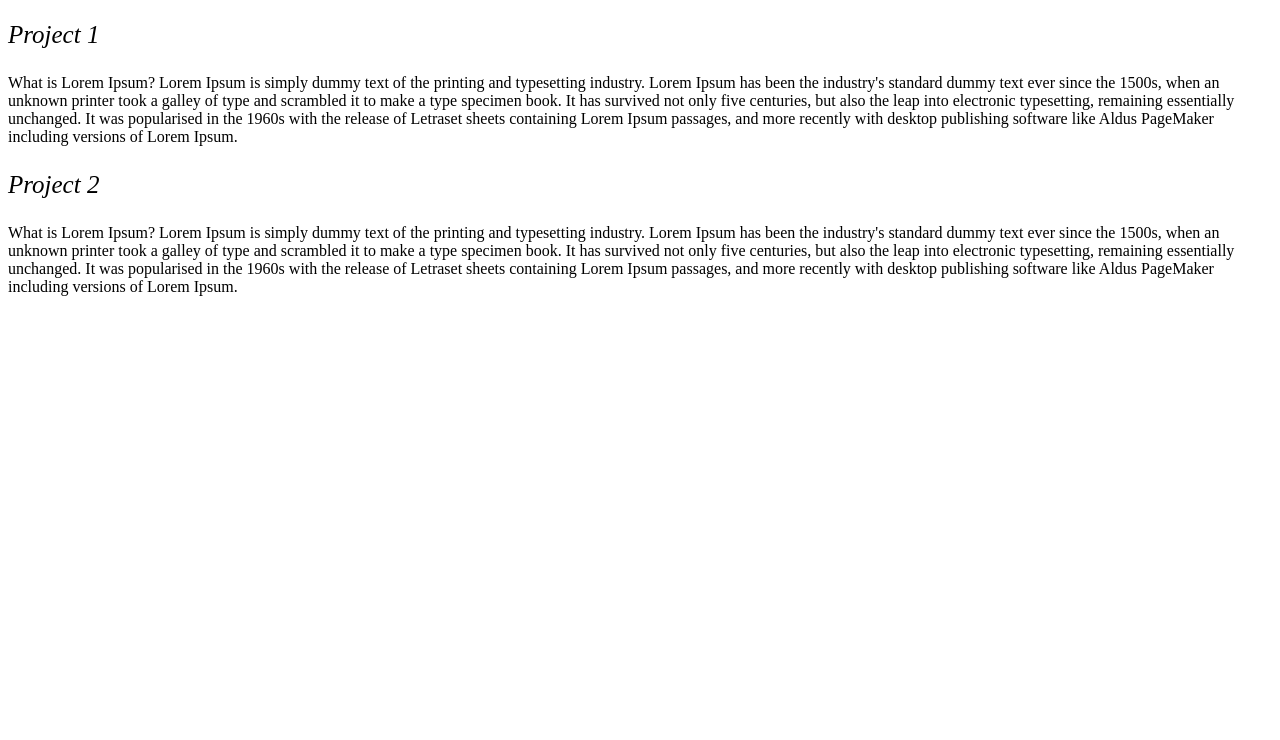
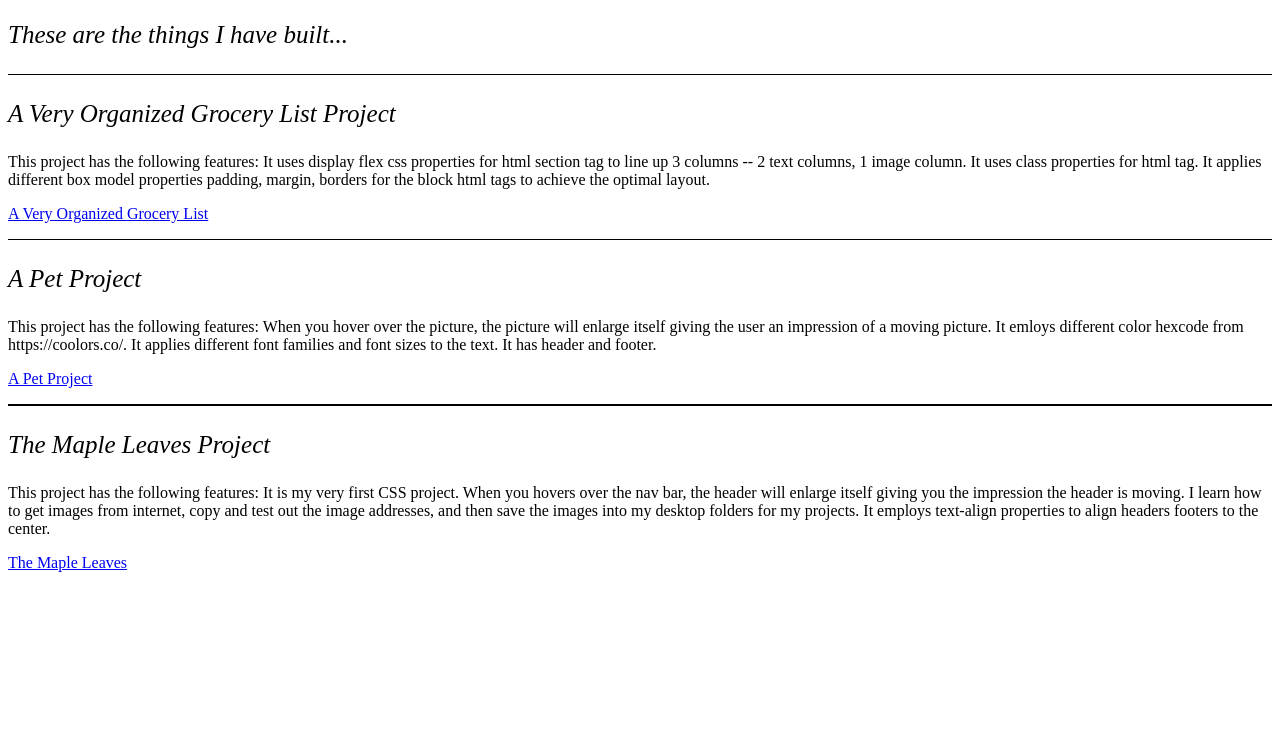
Before and after one commit to tuankthai/personal-website, a plain HTML site: page portfolio.html in a window 1280 px wide. Shown: the part 60-800 px from the top of the page. Drawn offline with Linux system fonts and the light colour scheme.

Commit message:
add content to portfolio.html

```diff
--- a/portfolio.html
+++ b/portfolio.html
@@ -19,7 +19,7 @@
 
                 <a href="./index.html" id="right">Home</a>
                 <a href="./about.html" id="right">About</a>
-                <a href="./portfolio.html" id="right">portfolio</a>
+                <a href="./portfolio.html" id="right">Portfolio</a>
             </div>
 
         </nav>
@@ -28,37 +28,45 @@
 
     </header>
 
+    <p id="intro_hd">These are the things I have built...</p>
 
-    <p id="intro_hd">Project  1</p>
+    <p class="line"></p>
+
+    <p id="intro_hd">A Very Organized Grocery List Project</p>
     <p>
-        What is Lorem Ipsum?
-        Lorem Ipsum is simply dummy text of the printing and typesetting industry. Lorem Ipsum has been the industry's
-        standard
-        dummy text ever since the 1500s, when an unknown printer took a galley of type and scrambled it to make a type
-        specimen
-        book. It has survived not only five centuries, but also the leap into electronic typesetting, remaining
-        essentially
-        unchanged. It was popularised in the 1960s with the release of Letraset sheets containing Lorem Ipsum passages,
-        and
-        more
-        recently with desktop publishing software like Aldus PageMaker including versions of Lorem Ipsum.
+        This project has the following features:
+        It uses display flex css properties for html section tag to line up 3 columns -- 2 text columns, 1 image column.
+        It uses class properties for html tag.
+        It applies different box model properties padding, margin, borders for the block html tags to achieve the optimal layout.
     </p>
+    <a href="https://tuankthai.github.io/block06-redo/">A Very Organized Grocery List</a>
 
-    <p id="intro_hd">Project 2</p>
+    <p class="line"></p>
+
+    <p id="intro_hd">A Pet Project</p>
     <p>
     <p>
-        What is Lorem Ipsum?
-        Lorem Ipsum is simply dummy text of the printing and typesetting industry. Lorem Ipsum has been the industry's
-        standard
-        dummy text ever since the 1500s, when an unknown printer took a galley of type and scrambled it to make a type
-        specimen
-        book. It has survived not only five centuries, but also the leap into electronic typesetting, remaining
-        essentially
-        unchanged. It was popularised in the 1960s with the release of Letraset sheets containing Lorem Ipsum passages,
-        and
-        more
-        recently with desktop publishing software like Aldus PageMaker including versions of Lorem Ipsum.
+        This project has the following features:
+        When you hover over the picture, the picture will enlarge itself giving the user an impression of a moving
+        picture.
+        It emloys different color hexcode from https://coolors.co/.
+        It applies different font families and font sizes to the text.
+        It has header and footer.
     </p>
+    <a href="https://tuankthai.github.io/my_pet_project/">A Pet Project</a>
+
+    <p class="line"></p>
+
+    <p id="intro_hd">The Maple Leaves Project</p>
+    <p>
+        This project has the following features:
+        It is my very first CSS project.
+        When you hovers over the nav bar, the header will enlarge itself giving you the impression the header is moving.
+        I learn how to get images from internet, copy and test out the image addresses, and then save the images into my desktop folders for my projects.
+        It employs text-align properties to align headers footers to the center.
+    </p>
+    <a href="https://tuankthai.github.io/basic-css-demo/">The Maple Leaves</a>
+
     <script src="./javascript.js"></script>
 </body>
 
--- a/style.css
+++ b/style.css
@@ -53,3 +53,8 @@ margin-right: 60px;
 .frame_garden{
     margin: 30px 40px 50px 60px;
 }
+
+.line{
+    height: 1.2px;
+    background: black;
+}
```
Also changed, not shown: about.html (+2 -4 lines), index.html (+1 -1 lines).
